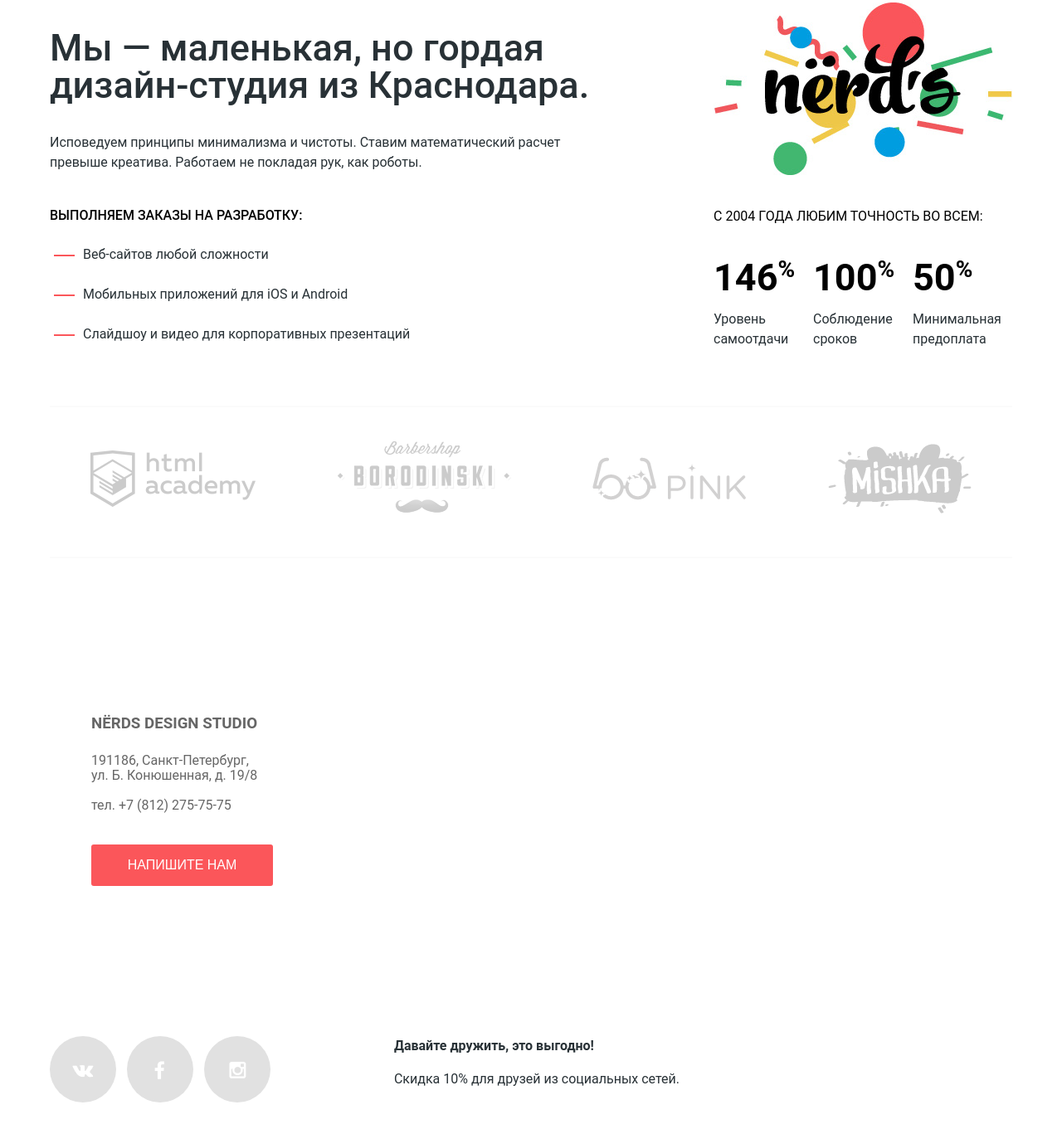
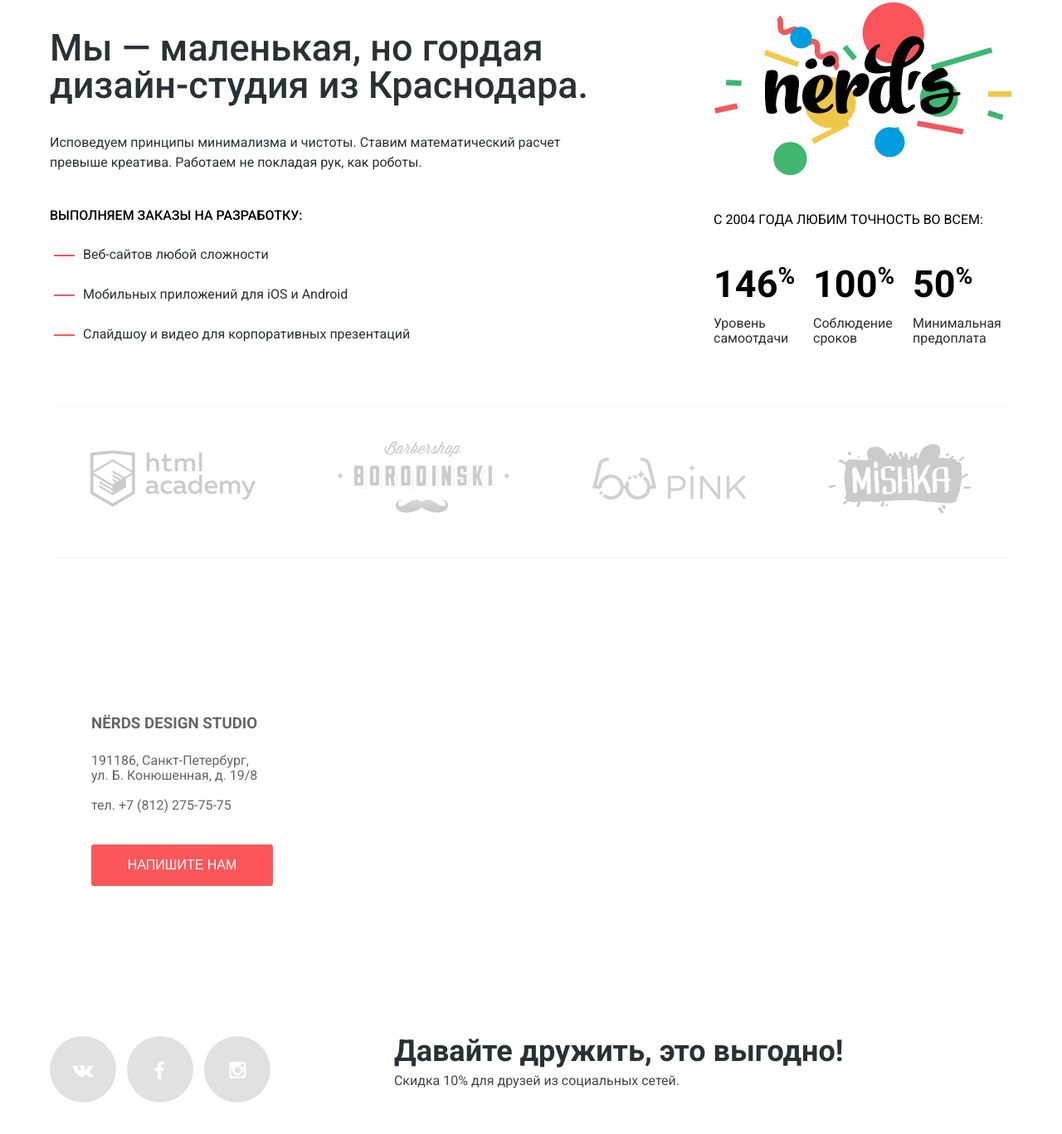
Before and after one commit to demidemid/201223-nerds, a plain HTML site: page index.html in a window 1280 px wide. Shown: the part 1046-2413 px from the top of the page at 83% size. Drawn offline with Linux system fonts and the light colour scheme.

Commit message:
шрифты

```diff
--- a/css/style.css
+++ b/css/style.css
@@ -17,6 +17,7 @@ body {
     text-decoration: none;
     border-radius: 3px;
     border: 0;
+    cursor: pointer;
 }
 
 .container {
@@ -315,6 +316,10 @@ body {
 .column .percent {
   font-size: 28px;
   vertical-align: super;
+}
+
+.column p {
+  line-height: 18px;
 }
 
 .logotypes {
--- a/index.html
+++ b/index.html
@@ -5,6 +5,7 @@
   <title>HTML Academy: Нёрдс</title>
   <link href="css/normalize.css" rel="stylesheet">
   <link href="css/style.css" rel="stylesheet">
+  <link href="https://fonts.googleapis.com/css?family=Roboto:300,400,500,700" rel="stylesheet">
 </head>
 <body>
   <header class="main-header">
@@ -193,7 +194,7 @@
                   <span class="circle insta"></span>
                 </a>
               </div>
-              <div class="slogan">
+              <div class="footer-slogan">
                 <b>Давайте дружить, это выгодно!</b>
                 <p>Скидка 10% для друзей из социальных сетей.</p>
               </div>
```
Also changed, not shown: catalog.html (+1 -0 lines).
